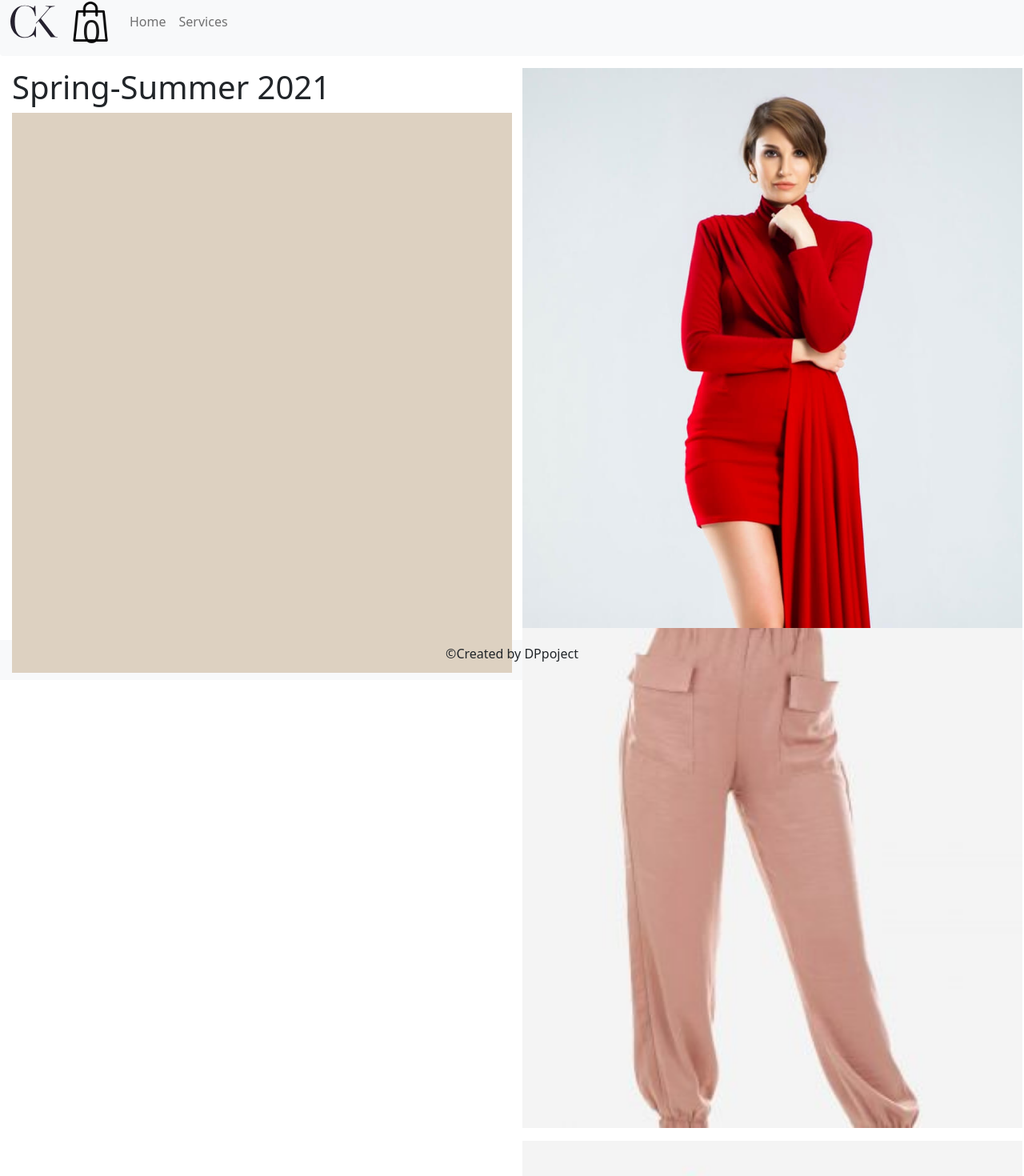
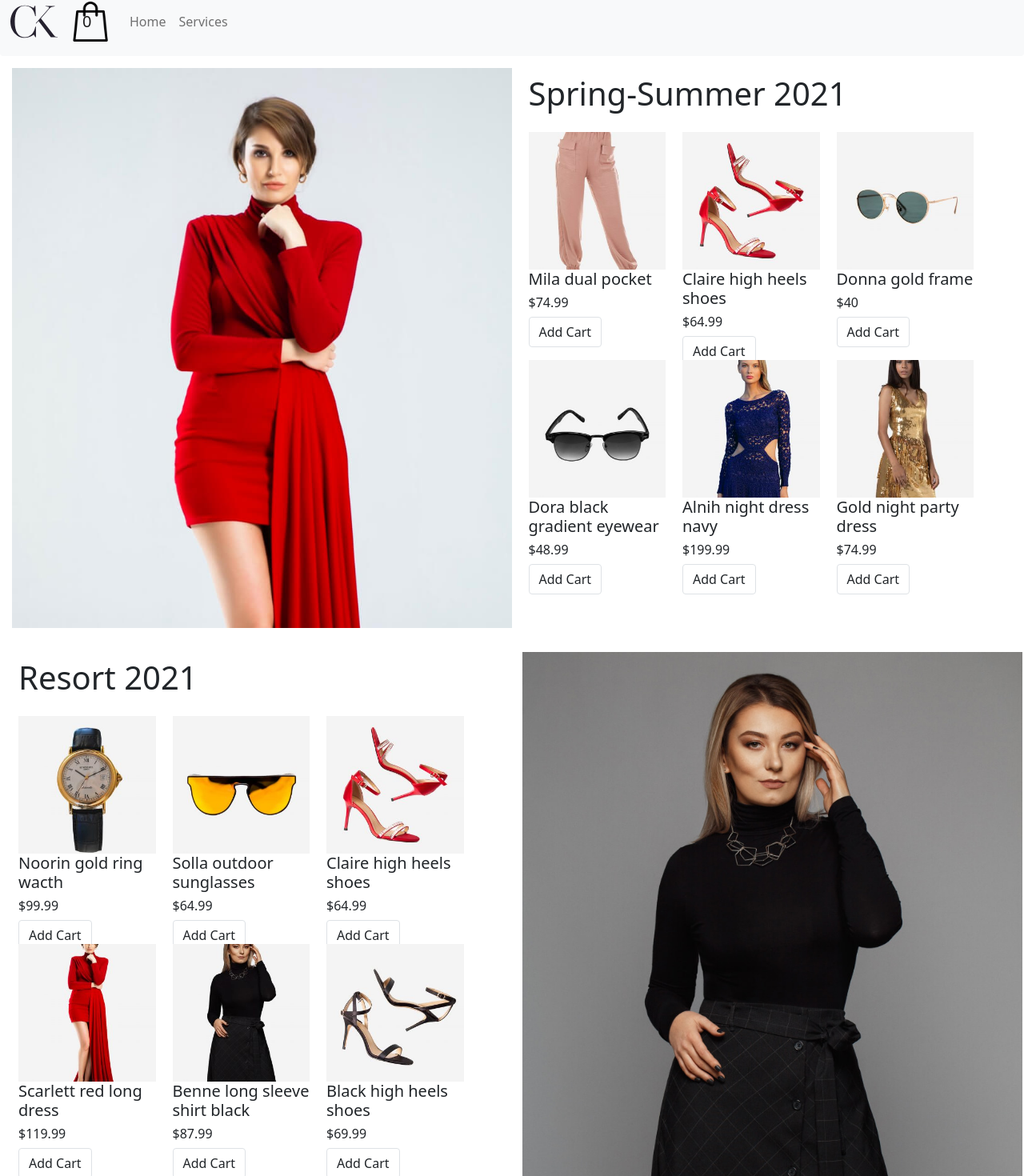
Before and after one commit to DarioPrazeres/shopping_cart, a React (Create React App) app: page /Services in a window 1280 px wide. Shown: the part 16-1486 px from the top of the page at 80% size. Built offline with nearby package versions, Linux system fonts and the light colour scheme.

Commit message:
update services

```diff
--- a/src/components/Product.js
+++ b/src/components/Product.js
@@ -2,10 +2,10 @@ import React from "react";
 import "../css/menu.css";
 function Product(props){
     return (
-        <div className="product">
-            <img src={props.product.srcImage} alt=""/>
-            <h5>{props.product.nameProduct}</h5>
-            <h5>{props.product.priceProduct}</h5>
+        <div className="product ">
+            <img src={props.product.srcImage} alt="" width="100%" hight="100px"/>
+            <h5>{props.product.name}</h5>
+            <h6>${props.product.price}</h6>
         </div>
     );
 }
--- a/src/css/menu.css
+++ b/src/css/menu.css
@@ -52,6 +52,12 @@ footer{
 .cl{
     height: 700px;
 }
+.gridShow{
+   display: grid;
+   grid-template-columns: 30% 30% 30%;
+   grid-template-rows: 280px;
+   gap: 5px;
+}
 
 .product{
     display: flex;
--- a/src/pages/Layout.js
+++ b/src/pages/Layout.js
@@ -14,7 +14,7 @@ const Layout = ()=>{
                 </Link>
                 <Link to="/" className="navbar-brand">
                     <div className="bag">
-                       <h1 className="ty">0</h1>
+                       <h5 className="ty">0</h5>
                     </div>
                 </Link>
                 <button className="navbar-toggler" type="button" data-bs-toggle="collapse" data-bs-target="#navbarsExample09" aria-controls="navbarsExample09" aria-expanded="false" aria-label="Toggle navigation">
--- a/src/pages/Services.js
+++ b/src/pages/Services.js
@@ -1,25 +1,48 @@
-import fashion_1 from "../img/fashion-designer-01.jpg";
-import redDress from "../img/redDress.jpg";
 import BannerColection from "../components/BannerColection";
 import "../css/menu.css";
-import { colections } from "../components/Datta";
+import { colections, redDress, blackStyle } from "../components/Datta";
 import Product from "../components/Product";
 const Services = ()=>{
     return (
-        <div>
+        <div className="dp">
             <div className="colection">
                 <div className="cl">
-                    <h1>Spring-Summer 2021</h1>
-                    <BannerColection src={fashion_1}/>
+                    <BannerColection src={redDress}/>
                 </div>
                 <div className="cl">
-                    <BannerColection src={redDress}/>
-                    {colections[0].map((colection, i)=>{
-                        return <Product key={i} product={colection}/>
-                    })
-                    }
+                    <h1 className="p-2">Spring-Summer 2021</h1>
+                   <div className="gridShow">
+                        {colections[0].map((colection, i)=>{
+                            return (
+                                    <div className="p-2">
+                                        <Product key={i} product={colection}/>
+                                        <button className="btn border">Add Cart</button>
+                                    </div>
+                                );
+                            })
+                        }
+                   </div>
                 </div>
 
+            </div>
+            <div className="colection">
+                <div className="cl">
+                    <h1 className="p-2">Resort 2021</h1>
+                   <div className="gridShow">
+                        {colections[1].map((colection, c)=>{
+                            return (
+                                    <div className="p-2">
+                                        <Product key={c} product={colection}/>
+                                        <button className="btn border">Add Cart</button>
+                                    </div>
+                                );
+                            })
+                        }
+                   </div>
+                </div>
+                <div className="cl">
+                    <BannerColection src={blackStyle}/>
+                </div>
             </div>
         </div>
     );
```
